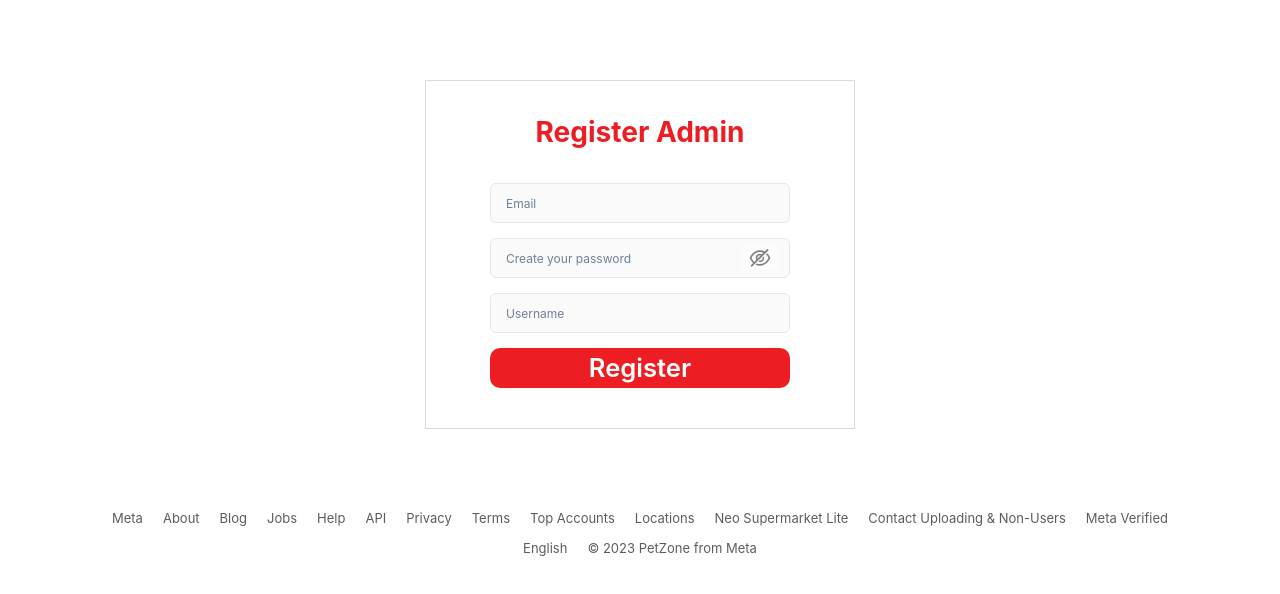
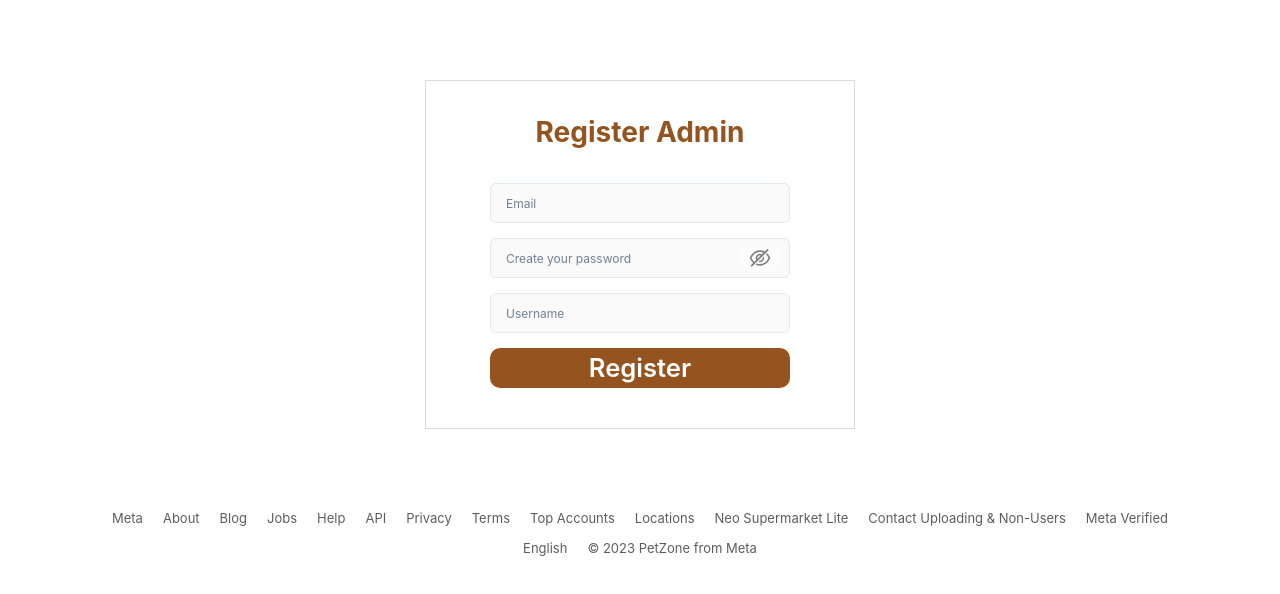
Before and after one commit to ThomasAlvin/Firebase-test, a React (Create React App) app: page /register in a window 1280 px wide. Shown: the top 594 px of the page. Built offline with nearby package versions, Linux system fonts and the light colour scheme; no server answers.

Commit message:
Color Scheme

```diff
--- a/src/pages/LoginPage.jsx
+++ b/src/pages/LoginPage.jsx
@@ -83,7 +83,7 @@ export default function LoginPage() {
                   py={"30px"}
                   fontSize={"28px"}
                   fontWeight={"700"}
-                  color={"#ed1d24"}
+                  color={"#94531f"}
                 >
                   Login Admin
                 </Center>
@@ -131,7 +131,7 @@ export default function LoginPage() {
                     h={"40px"}
                     w={"100%"}
                     fontSize={"1.6rem"}
-                    bgColor={"#ed1d24"}
+                    bgColor={"#94531f"}
                     onClick={logIn}
                   >
                     Login
--- a/src/pages/RegisterPage.jsx
+++ b/src/pages/RegisterPage.jsx
@@ -86,7 +86,7 @@ export default function RegisterPage() {
                   py={"30px"}
                   fontSize={"28px"}
                   fontWeight={"700"}
-                  color={"#ed1d24"}
+                  color={"#94531f"}
                 >
                   Register Admin
                 </Center>
@@ -146,7 +146,7 @@ export default function RegisterPage() {
                     w={"100%"}
                     fontSize={"1.6rem"}
                     onClick={register}
-                    bgColor={"#ed1d24"}
+                    bgColor={"#94531f"}
                   >
                     Register
                   </Button>
```
